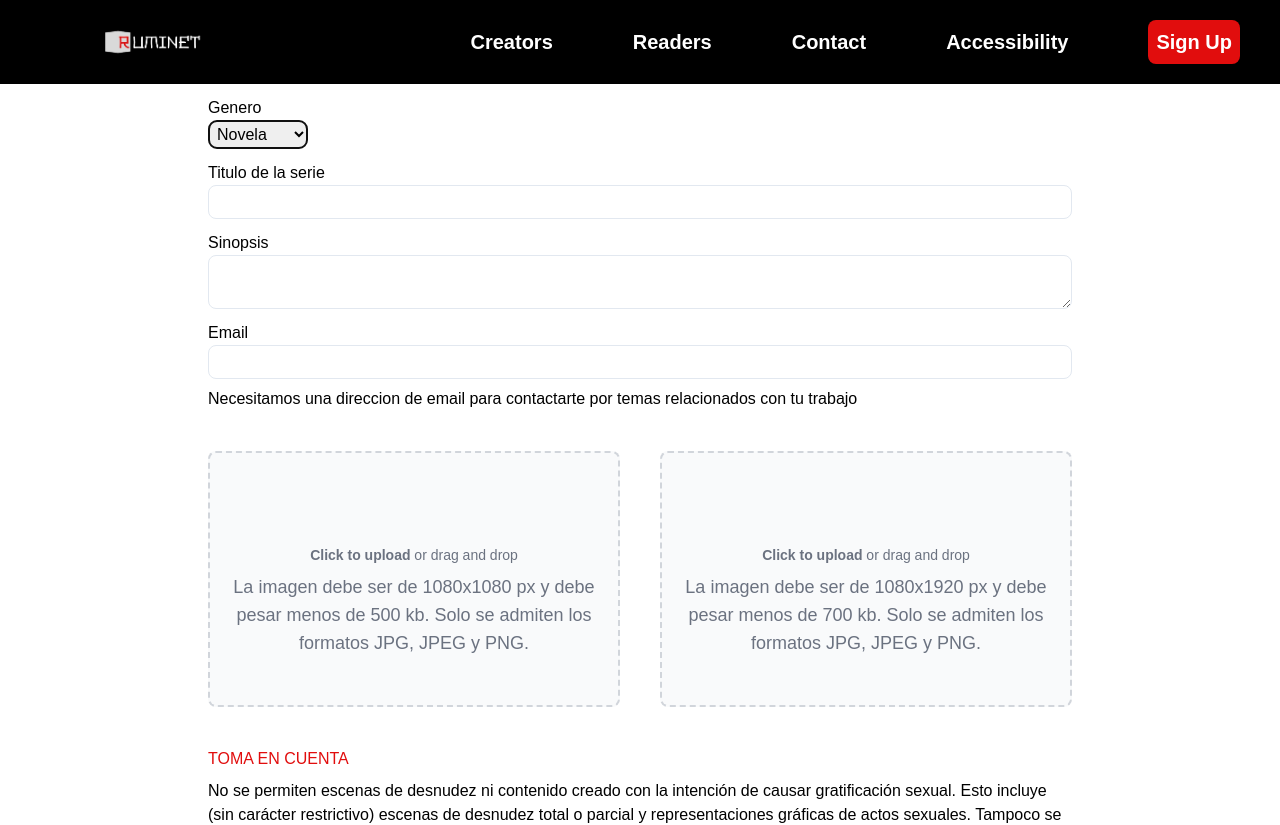
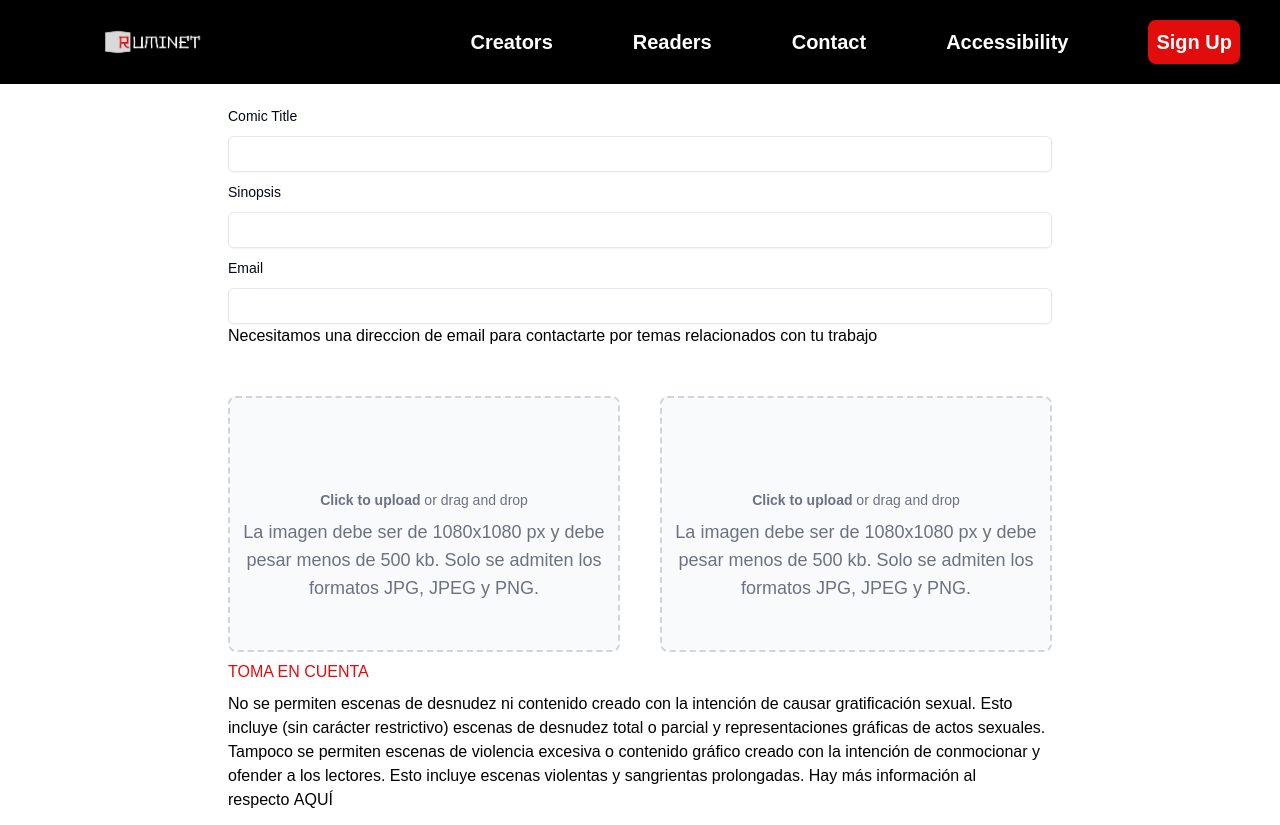
Before and after one commit to No-Country-simulation/C23-52-webapp, a Next.js app in the folder frontend/ruminet/: page /publish in a window 1280 px wide. Shown: the top 825 px of the page. Built offline with nearby package versions, Linux system fonts and the light colour scheme; no server answers.

Commit message:
add component when submit the comic

```diff
--- a/frontend/ruminet/src/app/method-payment/[id]/components/PaymentForm.jsx
+++ b/frontend/ruminet/src/app/method-payment/[id]/components/PaymentForm.jsx
@@ -10,10 +10,8 @@ import {
 } from "@/components/ui/form";
 import { Input } from "@/components/ui/input";
 import { zodResolver } from "@hookform/resolvers/zod";
-import { useState } from "react";
 import { useForm } from "react-hook-form";
 import { z } from "zod";
-import { PaymentSuccesful } from "./SuccessfullPay";
 
 
 export const formSchema = z.object({
--- /dev/null
+++ b/frontend/ruminet/src/app/publish/components/CommunityPolicy.jsx
@@ -0,0 +1,36 @@
+import React from 'react'
+
+export default function CommunityPolicy() {
+  return (
+    <div className="flex flex-col gap-2">
+        <h2 className="text-[#E10D0D]">TOMA EN CUENTA</h2>
+        <p className="text-black">
+          No se permiten escenas de desnudez ni contenido creado con la
+          intención de causar gratificación sexual. Esto incluye (sin carácter
+          restrictivo) escenas de desnudez total o parcial y representaciones
+          gráficas de actos sexuales. Tampoco se permiten escenas de violencia
+          excesiva o contenido gráfico creado con la intención de conmocionar y
+          ofender a los lectores. Esto incluye escenas violentas y sangrientas
+          prolongadas. Hay más información al respecto AQUÍ
+        </p>
+        <div className="flex flex-col mt-3 ">
+          <div className="flex gap-3">
+            <input type="checkbox" />
+
+            <label className="text-black">
+              Acepto lo Política de la comnidad y la Política de privacidad de
+              Ruminet.
+            </label>
+          </div>
+          <div className="flex gap-3">
+            <input className="accent-pink-500" type="checkbox" />
+
+            <label className="text-black">
+              Marca esta casilla si tu serie contiene temas o situaciones de
+              adultos y se recomienda para audiencias maduras.
+            </label>
+          </div>
+        </div>
+      </div>
+  )
+}
--- /dev/null
+++ b/frontend/ruminet/src/app/publish/components/ImagesDrop.jsx
@@ -0,0 +1,58 @@
+import React from 'react'
+
+export default function ImagesDrop() {
+  return (
+    <div className="flex gap-10 items-center justify-center w-full">
+    <label
+      htmlFor="dropzone-file"
+      className="flex flex-col items-center justify-center w-full h-64 border-2 border-gray-300 border-dashed rounded-lg cursor-pointer bg-gray-50 dark:hover:bg-gray-800 dark:bg-gray-700 hover:bg-gray-100 dark:border-gray-600 dark:hover:border-gray-500 dark:hover:bg-gray-600"
+    >
+      <div className="flex flex-col items-center justify-center pt-5 pb-6">
+        <svg
+          className="w-8 h-8 mb-4 text-gray-500 dark:text-gray-400"
+          aria-hidden="true"
+          xmlns="http://www.w3.org/2000/svg"
+          fill="none"
+          viewBox="0 0 20 16"
+        >
+          <path d="M13 13h3a3 3 0 0 0 0-6h-.025A5.56 5.56 0 0 0 16 6.5 5.5 5.5 0 0 0 5.207 5.021C5.137 5.017 5.071 5 5 5a4 4 0 0 0 0 8h2.167M10 15V6m0 0L8 8m2-2 2 2" />
+        </svg>
+        <p className="mb-2 text-center text-sm text-gray-500 dark:text-gray-400">
+          <span className="font-semibold ">Click to upload</span> or
+          drag and drop
+        </p>
+        <p className="md:text-lg text-xs text-center text-gray-500 dark:text-gray-400">
+          La imagen debe ser de 1080x1080 px y debe pesar menos de 500
+          kb. Solo se admiten los formatos JPG, JPEG y PNG.
+        </p>
+      </div>
+      <input id="dropzone-file" type="file" className="hidden" />
+    </label>
+    <label
+      htmlFor="dropzone-file"
+      className="flex flex-col items-center justify-center w-full h-64 border-2 border-gray-300 border-dashed rounded-lg cursor-pointer bg-gray-50 dark:hover:bg-gray-800 dark:bg-gray-700 hover:bg-gray-100 dark:border-gray-600 dark:hover:border-gray-500 dark:hover:bg-gray-600"
+    >
+      <div className="flex flex-col items-center justify-center pt-5 pb-6">
+        <svg
+          className="w-8 h-8 mb-4 text-gray-500 dark:text-gray-400"
+          aria-hidden="true"
+          xmlns="http://www.w3.org/2000/svg"
+          fill="none"
+          viewBox="0 0 20 16"
+        >
+          <path d="M13 13h3a3 3 0 0 0 0-6h-.025A5.56 5.56 0 0 0 16 6.5 5.5 5.5 0 0 0 5.207 5.021C5.137 5.017 5.071 5 5 5a4 4 0 0 0 0 8h2.167M10 15V6m0 0L8 8m2-2 2 2" />
+        </svg>
+        <p className="mb-2 text-center text-sm text-gray-500 dark:text-gray-400">
+          <span className="font-semibold ">Click to upload</span> or
+          drag and drop
+        </p>
+        <p className="md:text-lg text-xs text-center text-gray-500 dark:text-gray-400">
+          La imagen debe ser de 1080x1080 px y debe pesar menos de 500
+          kb. Solo se admiten los formatos JPG, JPEG y PNG.
+        </p>
+      </div>
+      <input id="dropzone-file" type="file" className="hidden" />
+    </label>
+  </div>
+  )
+}
--- a/frontend/ruminet/src/app/publish/components/PostForm.jsx
+++ b/frontend/ruminet/src/app/publish/components/PostForm.jsx
@@ -1,85 +1,142 @@
+"use client"
+
 import React from "react";
+import { Button } from "@/components/ui/button";
+import {
+  Form,
+  FormControl,
+  FormField,
+  FormItem,
+  FormLabel,
+  FormMessage,
+} from "@/components/ui/form";
+import { Input } from "@/components/ui/input";
+import { zodResolver } from "@hookform/resolvers/zod";
+import { useForm } from "react-hook-form";
+import { z } from "zod";
+import ImagesDrop from "./ImagesDrop";
+import CommunityPolicy from "./CommunityPolicy";
 
-export default function PostForm() {
+export const postFormSchema = z.object({
+  title: z.string().min(1, "El titulo es obligatorio"),
+  sinopsis: z.string().min(5, "Debe contener minimo 5 letras"),
+  email: z.string().email("Correo Invalido").min(6, "El correo es obligatorio"),
+});
+
+export const PostForm = ({ setIsSuccessfully }) => {
+  const form = useForm({
+    resolver: zodResolver(postFormSchema),
+    mode: "onBlur",
+    defaultValues: {
+      title: "",
+      sinopsis: "",
+      email: "",
+    },
+  });
+
+  const onSubmit = form.handleSubmit((data) => {
+    console.log(data);
+    setIsSuccessfully(true);
+  });
+
   return (
-    <>
-      <form className=" text-black flex flex-col">
-        <label className="mt-3" htmlFor="Genero">Genero</label>
-        <select
-          autoFocus
-          className="w-[100px] border rounded-lg p-1"
-          name=""
-          id="Genero"
-        >
-          <option value="Novela">Novela</option>
-          <option value="Novela">Terror</option>
-          <option value="Novela">Anime</option>
-        </select>
-        <label className="mt-3" htmlFor="title">Titulo de la serie</label>
-        <input className="px-1 border rounded-lg p-1" id="title" type="text" />
-        <label className="mt-3" htmlFor="sinopsis">Sinopsis</label>
-        <textarea className="border rounded-lg px-1.5 py-0.5" id="sinopsis" />
-        <label className="mt-3" htmlFor="email">Email</label>
-        <input className="border rounded-lg p-1 mb-2" id="email" type="email" />
+    <div className="p-5">
+      <div>
+        <Form {...form}>
+          <form className="flex  flex-col gap-y-2" onSubmit={onSubmit}>
+            <FormField
+              name="title"
+              control={form.control}
+              render={({ field }) => (
+                <FormItem>
+                  <FormLabel>Comic Title</FormLabel>
+                  <FormControl>
+                    <Input type="text" {...field} />
+                  </FormControl>
+                  <FormMessage />
+                </FormItem>
+              )}
+            />
+
+            <FormField
+              name="sinopsis"
+              control={form.control}
+              render={({ field }) => (
+                <FormItem>
+                  <FormLabel>Sinopsis</FormLabel>
+                  <FormControl>
+                    <Input type="text" {...field} />
+                  </FormControl>
+                  <FormMessage />
+                </FormItem>
+              )}
+            />
+            <div className="flex-col gap-x-3">
+              <FormField
+                name="email"
+                control={form.control}
+                render={({ field }) => (
+                  <FormItem>
+                    <FormLabel>Email</FormLabel>
+                    <FormControl>
+                      <Input type="text" {...field} />
+                    </FormControl>
+                    <FormMessage />
+                  </FormItem>
+                )}
+              />
               <p className="text-black mb-10">
                 Necesitamos una direccion de email para contactarte por temas
                 relacionados con tu trabajo
               </p>
-        <div className="flex gap-10">
-          <div className="flex items-center justify-center w-full">
-            <label
-              htmlFor="dropzone-file"
-              className="flex flex-col items-center justify-center w-full h-64 border-2 border-gray-300 border-dashed rounded-lg cursor-pointer bg-gray-50 dark:hover:bg-gray-800 dark:bg-gray-700 hover:bg-gray-100 dark:border-gray-600 dark:hover:border-gray-500 dark:hover:bg-gray-600"
-            >
-              <div className="flex flex-col items-center justify-center pt-5 pb-6">
-                <svg
-                  className="w-8 h-8 mb-4 text-gray-500 dark:text-gray-400"
-                  aria-hidden="true"
-                  xmlns="http://www.w3.org/2000/svg"
-                  fill="none"
-                  viewBox="0 0 20 16"
-                >
-                  <path d="M13 13h3a3 3 0 0 0 0-6h-.025A5.56 5.56 0 0 0 16 6.5 5.5 5.5 0 0 0 5.207 5.021C5.137 5.017 5.071 5 5 5a4 4 0 0 0 0 8h2.167M10 15V6m0 0L8 8m2-2 2 2" />
-                </svg>
-                <p className="mb-2 text-center text-sm text-gray-500 dark:text-gray-400">
-                  <span className="font-semibold ">Click to upload</span> or drag
-                  and drop
-                </p>
-                <p className="md:text-lg text-xs text-center text-gray-500 dark:text-gray-400">
-                La imagen debe ser de 1080x1080 px y debe pesar menos de 500 kb. Solo se admiten los formatos JPG, JPEG y PNG.
-                </p>
             </div>
-              <input id="dropzone-file" type="file" className="hidden" />
-            </label>
-          </div>
-          <div className="flex items-center justify-center w-full">
-            <label
-              htmlFor="dropzone-file"
-              className="flex flex-col items-center justify-center w-full h-64 border-2 border-gray-300 border-dashed rounded-lg cursor-pointer bg-gray-50 dark:hover:bg-gray-800 dark:bg-gray-700 hover:bg-gray-100 dark:border-gray-600 dark:hover:border-gray-500 dark:hover:bg-gray-600"
-            >
-              <div className="flex flex-col items-center justify-center pt-5 pb-6">
-                <svg
-                  className="w-8 h-8 mb-4 text-gray-500 dark:text-gray-400"
-                  aria-hidden="true"
-                  xmlns="http://www.w3.org/2000/svg"
-                  fill="none"
-                  viewBox="0 0 20 16"
-                >
-                  <path d="M13 13h3a3 3 0 0 0 0-6h-.025A5.56 5.56 0 0 0 16 6.5 5.5 5.5 0 0 0 5.207 5.021C5.137 5.017 5.071 5 5 5a4 4 0 0 0 0 8h2.167M10 15V6m0 0L8 8m2-2 2 2" />
-                </svg>
-                <p className="mb-2 text-center text-sm text-gray-500 dark:text-gray-400">
-                  <span className="font-semibold ">Click to upload</span> or drag
-                  and drop
-                </p>
-                <p className="md:text-lg text-xs text-center text-gray-500 dark:text-gray-400">
-                La imagen debe ser de 1080x1920 px y debe pesar menos de 700 kb. Solo se admiten los formatos JPG, JPEG y PNG.
-                </p>
-              </div>
-              <input id="dropzone-file" type="file" className="hidden" />
-            </label>
+            <ImagesDrop/>
+
+            <CommunityPolicy/>
+
+            <Button type="submit">Submit</Button>
+
+          </form>
+        </Form>
       </div>
     </div>
-      </form>
-    </>
+
   );
-}
+};
+
+// export default function PostForm() {
+//   return (
+//     <>
+//       <form className=" text-black flex flex-col">
+//         <label className="mt-3" htmlFor="Genero">
+//           Genero
+//         </label>
+//         <select
+//           autoFocus
+//           className="w-[100px] border rounded-lg p-1"
+//           name=""
+//           id="Genero"
+//         >
+//           <option value="Novela">Novela</option>
+//           <option value="Novela">Terror</option>
+//           <option value="Novela">Anime</option>
+//         </select>
+//         <label className="mt-3" htmlFor="title">
+//           Titulo de la serie
+//         </label>
+//         <input className="px-1 border rounded-lg p-1" id="title" type="text" />
+//         <label className="mt-3" htmlFor="sinopsis">
+//           Sinopsis
+//         </label>
+//         <textarea className="border rounded-lg px-1.5 py-0.5" id="sinopsis" />
+//         <label className="mt-3" htmlFor="email">
+//           Email
+//         </label>
+//         <input className="border rounded-lg p-1 mb-2" id="email" type="email" />
+
+
+
+//       </form>
+//     </>
+//   );
+// }
--- /dev/null
+++ b/frontend/ruminet/src/app/publish/components/PublishSuccessful.jsx
@@ -0,0 +1,19 @@
+import CustomButton from "@/components/CustomButton";
+import Link from "next/link";
+import React from "react";
+
+export const PublishSuccessful = () => {
+  return (
+    <div className="bg-black h-screen w-full">
+      <div className="flex flex-col justify-center items-center">
+        <div className="bg-[#3E3E3E] h-full p-10 md:mt-32 text-white rounded-xl flex flex-col justify-center items-center text-lg text-center mt-20">
+          <h1 className="mt-10 text-4xl font-bold mb-5">
+            Comic publicado correctamente
+          </h1>
+
+          <CustomButton href="/" text="Volver al inicio"/>
+        </div>
+      </div>
+    </div>
+  );
+};
--- a/frontend/ruminet/src/app/publish/page.jsx
+++ b/frontend/ruminet/src/app/publish/page.jsx
@@ -1,40 +1,15 @@
-import React from "react";
-import PostForm from "./components/PostForm";
+"use client";
+import { useState } from "react";
+import { PostForm } from "./components/PostForm";
+import { PublishSuccessful } from "./components/PublishSuccessful";
 
 export default function Publish() {
+  const [isSuccessfully, setIsSuccessfully] = useState(false);
+
+  if (isSuccessfully) return <PublishSuccessful/>
   return (
     <div className="flex flex-col justify-center md:pl-50 md:px-52 px-20 md:w-full h-full  mb-10 gap-10">
-      <PostForm />
-      <div className="flex flex-col gap-2">
-        <h2 className="text-[#E10D0D]">TOMA EN CUENTA</h2>
-        <p className="text-black">
-          No se permiten escenas de desnudez ni contenido creado con la
-          intención de causar gratificación sexual. Esto incluye (sin carácter
-          restrictivo) escenas de desnudez total o parcial y representaciones
-          gráficas de actos sexuales. Tampoco se permiten escenas de violencia
-          excesiva o contenido gráfico creado con la intención de conmocionar y
-          ofender a los lectores. Esto incluye escenas violentas y sangrientas
-          prolongadas. Hay más información al respecto AQUÍ
-        </p>
-        <div className="flex flex-col mt-3 ">
-          <div className="flex gap-3">
-            <input type="checkbox" />
-
-            <label className="text-black">
-              Acepto lo Política de la comnidad y la Política de privacidad de
-              Ruminet.
-            </label>
-          </div>
-          <div className="flex gap-3">
-            <input className="accent-pink-500" type="checkbox" />
-
-            <label className="text-black">
-              Marca esta casilla si tu serie contiene temas o situaciones de
-              adultos y se recomienda para audiencias maduras.
-            </label>
-          </div>
-        </div>
-      </div>
+      <PostForm setIsSuccessfully={setIsSuccessfully} />
     </div>
   );
 }
```
Lines whose indentation alone changed are shown as unchanged.
